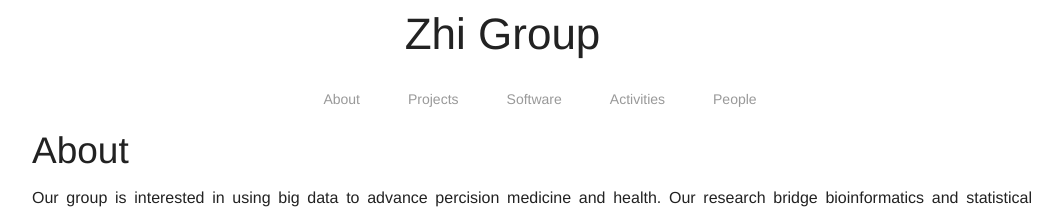
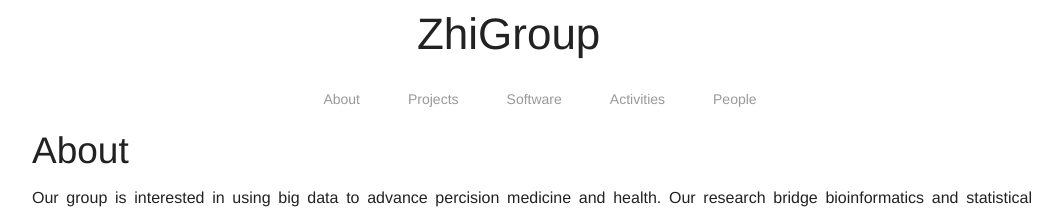
Before and after one commit to ZhiGroup/ZhiGroup.github.io, a Jekyll site: the page built from index.html, in a window 1280 px wide. Shown: the top 209 px of the page, without its empty margins (108-1171 px from the left). Built offline with Jekyll 4.4.1, drawn with Linux system fonts in a browser that asks for light colours.

Commit message:
Update default.html

```diff
--- a/_layouts/default.html
+++ b/_layouts/default.html
@@ -11,7 +11,7 @@
     <body>
         <header class="row">
             <div id="title" class="medium-7 columns">
-                <h1>Zhi Group</h1>
+                <h1>ZhiGroup</h1>
             </div>
         </header>
         <nav data-magellan-expedition="fixed">
```
